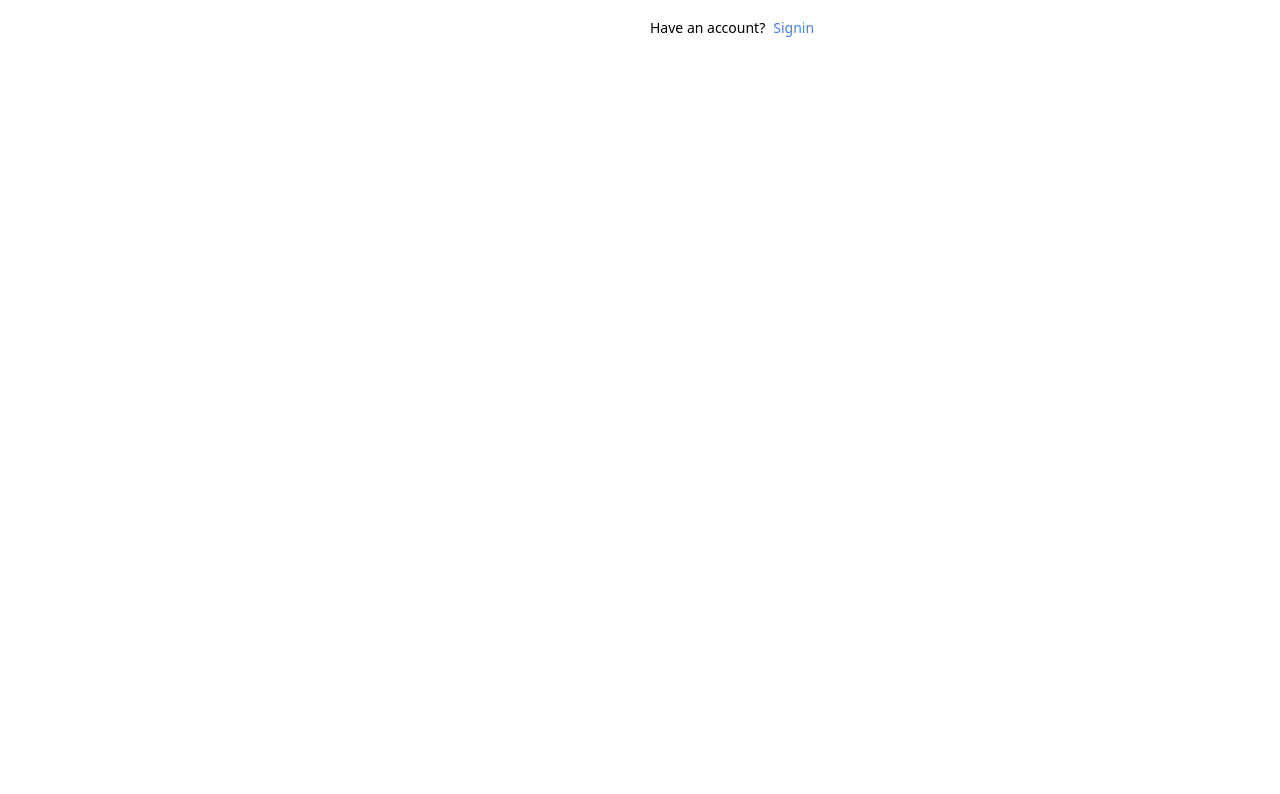
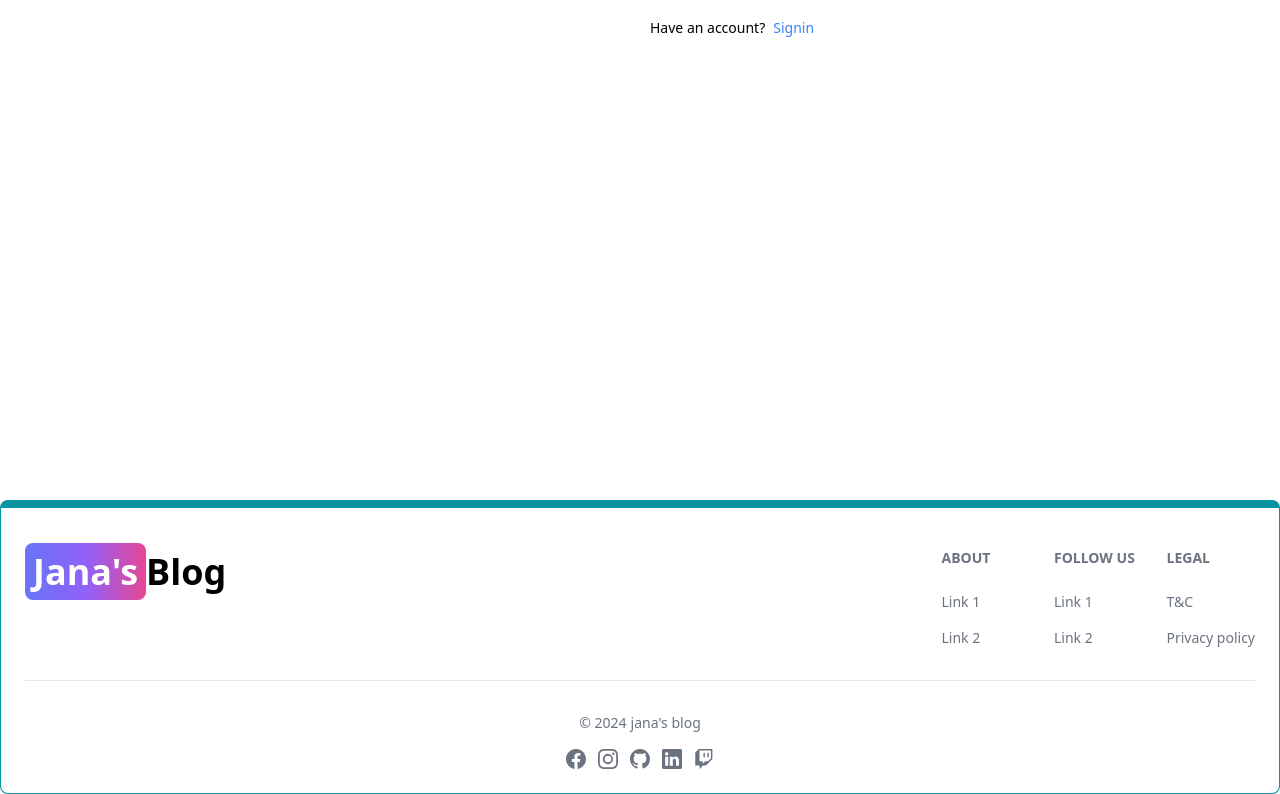
Before and after one commit to newdev101/mern_blog, a React (Vite) app in the folder client/: page /signup in a window 1280 px wide. Shown: the part 444-1238 px from the top of the page. Before the commit the page ends 944 px from the top, so only its background shows below. Built offline with nearby package versions, Linux system fonts and the light colour scheme.

Commit message:
Createed and added Footer component

```diff
--- a/client/src/App.jsx
+++ b/client/src/App.jsx
@@ -6,6 +6,7 @@
 import SignIn from './pages/SignIn'
 import SignUp from './pages/SignUp'
 import Header from './components/Header'
+import Footer from './components/Footer'
 
 function App() {
 
@@ -20,6 +21,7 @@
       <Route path='/signin' element={<SignIn/>}/>
       <Route path='/signup' element={<SignUp/>}/>
     </Routes>
+    <Footer/>
     </BrowserRouter>
   )
 }
--- /dev/null
+++ b/client/src/components/Footer.jsx
@@ -0,0 +1,102 @@
+import { Footer } from 'flowbite-react';
+import { Link } from 'react-router-dom';
+import { BsFacebook, BsInstagram, BsTwitch, BsGithub, BsLinkedin} from 'react-icons/bs';
+
+function FooterCom() {
+     return (
+          <Footer container className='border border-t-8 border-teal-500'>
+               <div className="w-full max-w-7xl mx-auto">
+                    <div className="grid w-full justify-between sm:flex md:grid-cols-1">
+                         <div className="mt-5">
+                              <Link to="/"
+                                   className='font-bold dark:text-white text-4xl'>
+
+                                   <span className='px-2 py-1
+                                   bg-gradient-to-r
+                                   from-indigo-500
+                                   via-purple-500
+                                   to-pink-500
+                                   rounded-lg text-white'>
+                                        Jana's
+                                   </span>
+                                   Blog
+                              </Link>
+                         </div>
+                         <div className="grid grid-cols-2 gap-8 mt-4 sm:grid-cols-3 sm:gap-6">
+                              <div>
+                                   <Footer.Title title='About' />
+                                   <Footer.LinkGroup col>
+                                        <Footer.Link
+                                             href="#"
+                                             target='_blank'
+                                             rel='noopener noreferrer'
+                                         >
+                                             Link 1
+                                        </Footer.Link>
+                                        <Footer.Link
+                                             href="#"
+                                             target='_blank'
+                                             rel='noopener noreferrer'
+                                         >
+                                             Link 2
+                                        </Footer.Link>
+                                   </Footer.LinkGroup>
+                              </div>
+                              <div>
+                                   <Footer.Title title='Follow Us' />
+                                   <Footer.LinkGroup col>
+                                        <Footer.Link
+                                             href="#"
+                                             target='_blank'
+                                             rel='noopener noreferrer'
+                                         >
+                                             Link 1
+                                        </Footer.Link>
+                                        <Footer.Link
+                                             href="#"
+                                             target='_blank'
+                                             rel='noopener noreferrer'
+                                         >
+                                             Link 2
+                                        </Footer.Link>
+                                   </Footer.LinkGroup>
+                              </div>
+                              <div>
+                                   <Footer.Title title='Legal' />
+                                   <Footer.LinkGroup col>
+                                        <Footer.Link
+                                             href="#"
+                                             target='_blank'
+                                             rel='noopener noreferrer'
+                                         >
+                                             T&C
+                                        </Footer.Link>
+                                        <Footer.Link
+                                             href="#"
+                                             target='_blank'
+                                             rel='noopener noreferrer'
+                                         >
+                                             Privacy policy
+                                        </Footer.Link>
+                                   </Footer.LinkGroup>
+                              </div>
+                         </div>
+                    </div>
+                    <Footer.Divider />
+                    <div className="">
+                         <Footer.Copyright href='#' by="jana's blog" year={new Date().getFullYear()} />
+                         <div className="flex gap-3 mt-4  sm:justify-center">
+                              <Footer.Icon href='#' icon={BsFacebook} />
+                              <Footer.Icon href='#' icon={BsInstagram} />
+                              <Footer.Icon href='#' icon={BsGithub} />
+                              <Footer.Icon href='#' icon={BsLinkedin} />
+                              <Footer.Icon href='#' icon={BsTwitch} />
+                         </div>
+                    </div>
+
+               </div>
+          </Footer>
+     )
+}
+
+export default FooterCom;
```
